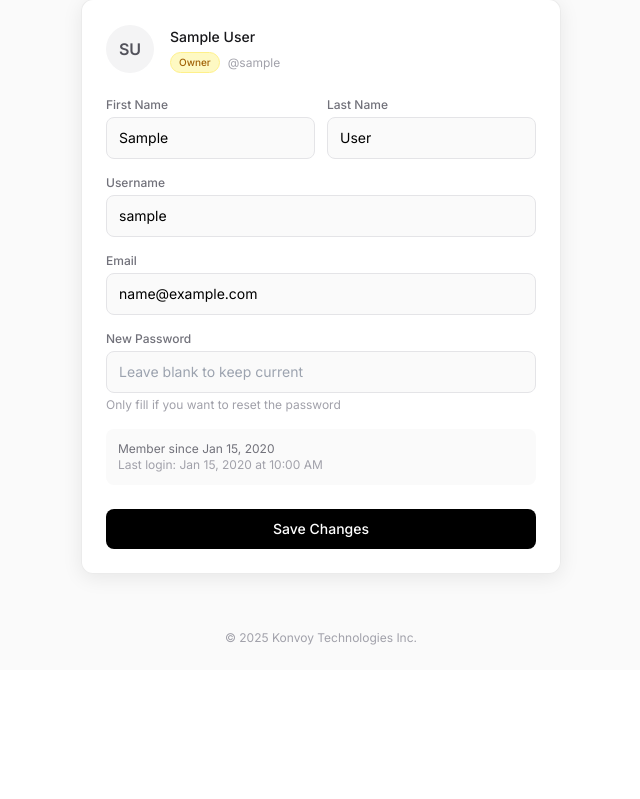
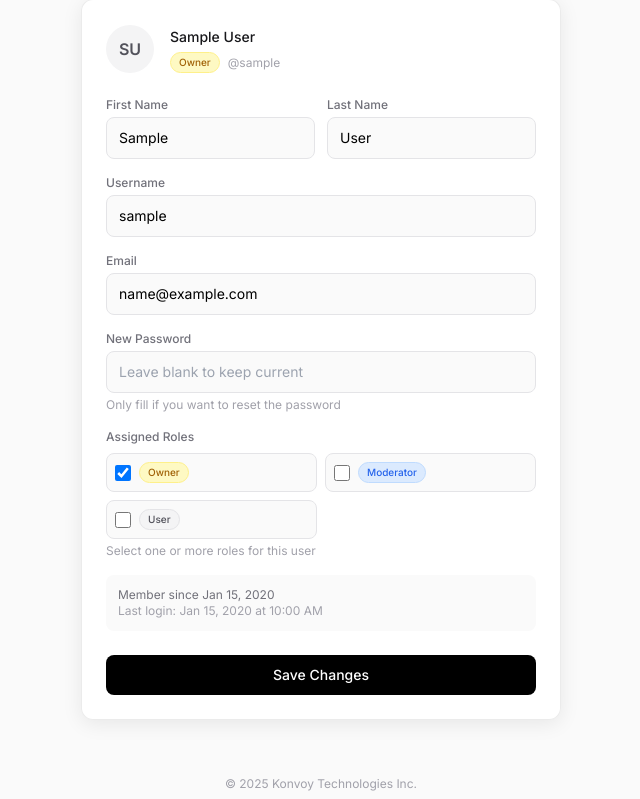
Before and after one commit to carvedkarma/Konvoy, a Flask app: page /admin/edit-user/1 in a window 1280 px wide. Shown: the part 182-981 px from the top of the page, without its empty margins (319-959 px from the left). Before the commit the page ends 827 px from the top, so only its background shows below. Run offline with Flask 3, Linux system fonts and the light colour scheme; a user stored in the database is signed in; tables that the repository leaves empty hold one stand-in row (values such as "Sample post"); some libraries are stand-ins or nearby versions.

Commit message:
Move role assignment to edit user page and use icons for actions
Updates the user management interface to display roles as badges and use icons for edit/delete actions. Role assignment is moved to the edit user page, which now includes checkboxes for selecting multiple roles. The backend logic in `main.py` is adjusted to handle these role updates.

Replit-Commit-Author: Agent
Replit-Commit-Session-Id: 3a3e8ade-e7ed-4612-b111-b7766714d17b
Replit-Commit-Checkpoint-Type: full_checkpoint
Replit-Commit-Event-Id: 6f796e93-bf68-4e67-98fc-cdc0399342e0
Replit-Commit-Screenshot-Url: https://storage.googleapis.com/screenshot-production-us-central1/250f0ca5-e4ac-4ffa-b33a-7dfd825ca120/3a3e8ade-e7ed-4612-b111-b7766714d17b/2DoJao7

```diff
--- a/uber/main.py
+++ b/uber/main.py
@@ -237,7 +237,7 @@ def edit_user(user_id):
         return redirect(url_for('root'))
 
     user = User.query.get_or_404(user_id)
-    all_roles = Role.query.filter_by(is_system=False).all()
+    all_roles = Role.query.all()
 
     if request.method == 'POST':
         first_name = request.form.get('first_name', '').strip()
@@ -265,6 +265,30 @@ def edit_user(user_id):
         new_password = request.form.get('new_password', '').strip()
         if new_password:
             user.set_password(new_password)
+
+        role_ids = request.form.getlist('role_ids')
+        new_roles = []
+        for role_id in role_ids:
+            try:
+                role = Role.query.get(int(role_id))
+                if role:
+                    new_roles.append(role)
+            except (ValueError, TypeError):
+                pass
+
+        if not new_roles:
+            default_role = Role.query.filter_by(name='user').first()
+            if default_role:
+                new_roles = [default_role]
+
+        user.roles = new_roles
+        user.role_id = None
+        if new_roles:
+            primary = user.get_primary_role()
+            if primary:
+                user.role = primary.name
+        else:
+            user.role = 'user'
 
         db.session.commit()
         flash(f'User {user.username} updated successfully.', 'success')
--- a/uber/templates/edit_user.html
+++ b/uber/templates/edit_user.html
@@ -22,9 +22,13 @@
             </div>
             <div>
                 <span class="text-sm font-medium text-zinc-900">{{ user.get_display_name() }}</span>
-                <div class="flex items-center space-x-2 mt-1">
-                    <span class="px-2 py-0.5 text-[10px] font-medium rounded-full border {{ user.get_role_badge_classes() }}">{{ user.get_role_display() }}</span>
-                    <span class="text-xs text-zinc-400">@{{ user.username }}</span>
+                <div class="flex items-center flex-wrap gap-1 mt-1">
+                    {% for role in user.roles %}
+                    <span class="px-2 py-0.5 text-[10px] font-medium rounded-full border {{ role.get_badge_classes() }}">{{ role.display_name }}</span>
+                    {% else %}
+                    <span class="px-2 py-0.5 text-[10px] font-medium rounded-full border bg-zinc-100 text-zinc-500 border-zinc-200">No role</span>
+                    {% endfor %}
+                    <span class="text-xs text-zinc-400 ml-1">@{{ user.username }}</span>
                 </div>
             </div>
         </div>
@@ -62,6 +66,23 @@
                 <p class="text-xs text-zinc-400 mt-1">Only fill if you want to reset the password</p>
             </div>
 
+            <div>
+                <label class="block text-xs font-medium text-zinc-500 mb-2">Assigned Roles</label>
+                <div class="grid grid-cols-2 gap-2">
+                    {% for role in roles %}
+                    <label class="flex items-center p-2 bg-zinc-50 border border-zinc-200 rounded-lg cursor-pointer hover:bg-zinc-100 transition-colors">
+                        <input type="checkbox" name="role_ids" value="{{ role.id }}"
+                               {% if role in user.roles %}checked{% endif %}
+                               class="w-4 h-4 rounded border-zinc-300 text-zinc-800 focus:ring-zinc-500 mr-2">
+                        <div class="flex items-center">
+                            <span class="px-2 py-0.5 text-[10px] font-medium rounded-full border {{ role.get_badge_classes() }} mr-1">{{ role.display_name }}</span>
+                        </div>
+                    </label>
+                    {% endfor %}
+                </div>
+                <p class="text-xs text-zinc-400 mt-1">Select one or more roles for this user</p>
+            </div>
+
             <div class="p-3 bg-zinc-50 rounded-lg">
                 <p class="text-xs text-zinc-500">Member since {{ user.created_at.strftime('%b %d, %Y') }}</p>
                 {% if user.last_login %}
```
Also changed, not shown: uber/templates/admin.html (+19 -17 lines).
